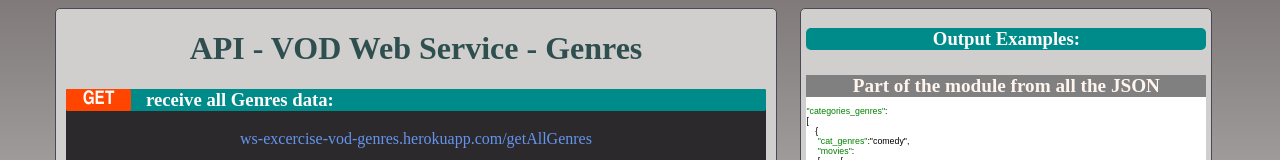
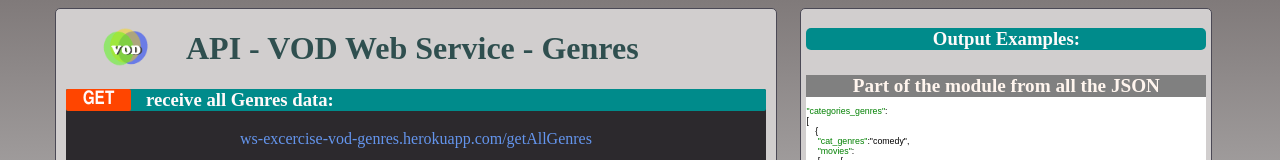
Before and after one commit to NirMekin/WS_Exercise1, a website: page API_Genres/index.html in a window 1280 px wide. Shown: the top 160 px of the page. Drawn offline with Linux system fonts and the light colour scheme.

Commit message:
add icon and logo

```diff
--- a/API_Genres/index.html
+++ b/API_Genres/index.html
@@ -3,7 +3,7 @@
 <head>
     <meta charset="UTF-8">
     <title>VOD API - Genres</title>
-        <link rel="icon" href="https://cdn.pixabay.com/photo/2015/01/11/09/21/film-596011_960_720.pngnode ">
+        <link rel="icon" href="https://github.com/NirMekin/WS_Exercise1/blob/master/API_Genres/images/iconVod.png?raw=true">
     <style>
         body
         {
@@ -13,7 +13,6 @@
         }
         h1
         {
-            text-align: center;
             color:darkslategray;
         }
         h3
@@ -133,12 +132,21 @@
         {
             color: green;
         }
+        img{
+            margin-right: 5%;
+            width: 50px;
+            float: left;
+            margin-left: 5%;
+            margin-top: 2.5%;
+        }
 
     </style>
 </head>
 <body>
     <div id="wrapper">
         <div id="container">
+
+            <img src="https://github.com/NirMekin/WS_Exercise1/blob/master/API_Genres/images/iconVod.png?raw=true">
             <h1>API - VOD Web Service - Genres </h1>
             <section class="methodAPI">
                 <h3><span>GET</span> receive all Genres data:</h3>
```
